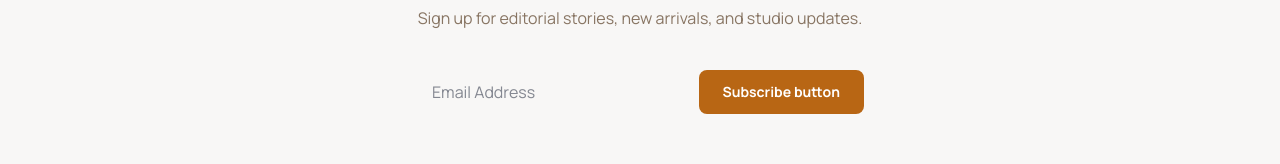
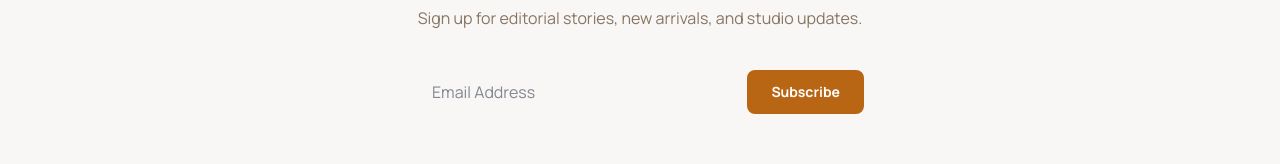
Before and after one commit to dev-oriel/THE-GALATOS, a React (Vite) app: page / in a window 1280 px wide. Shown: the part 2468-2632 px from the top of the page. Built offline with nearby package versions, Linux system fonts and the light colour scheme; a web font is replaced by a local one.

Commit message:
modified homepage

```diff
--- a/src/pages/HomePage.jsx
+++ b/src/pages/HomePage.jsx
@@ -28,7 +28,7 @@ const HomePage = () => {
             type="email"
           />
           <button className="rounded-lg bg-primary px-6 py-3 text-sm font-bold text-white hover:opacity-90 transition-opacity">
-            Subscribe button
+            Subscribe
           </button>
         </form>
       </section>
```
